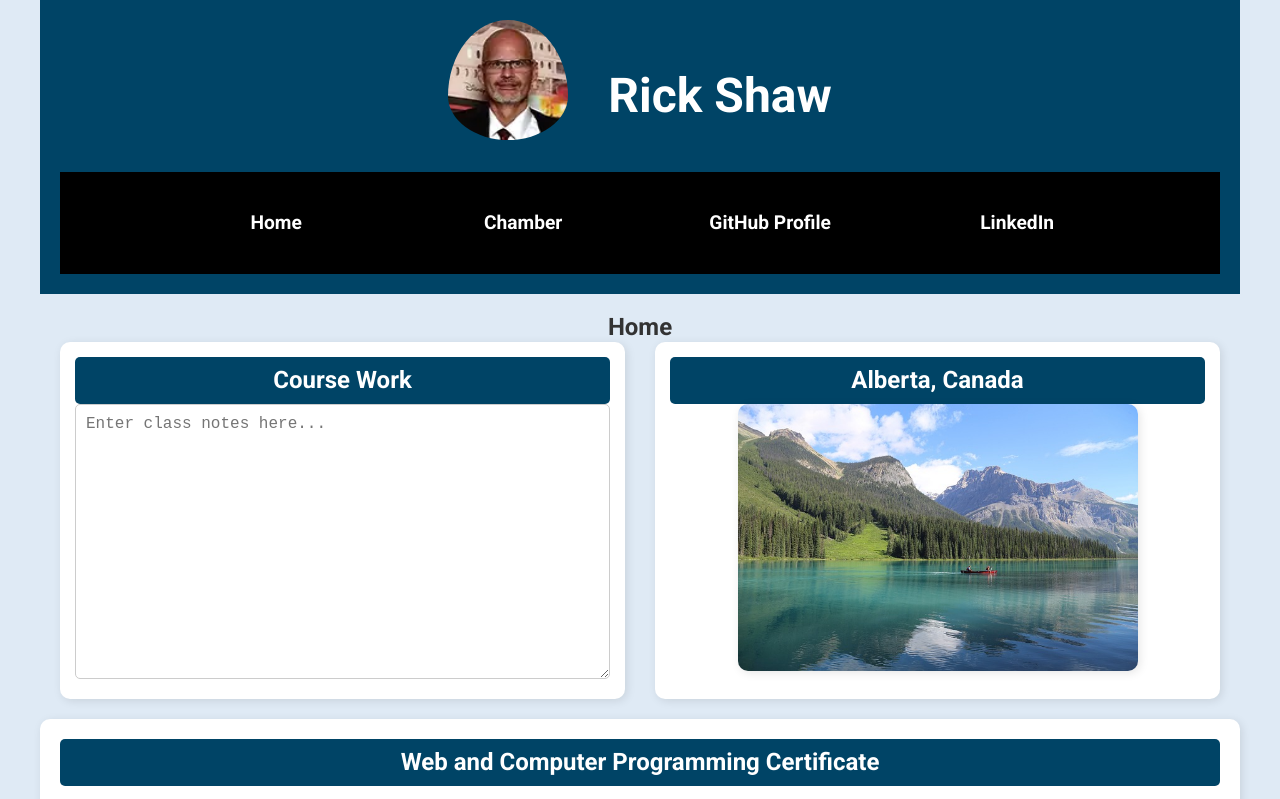
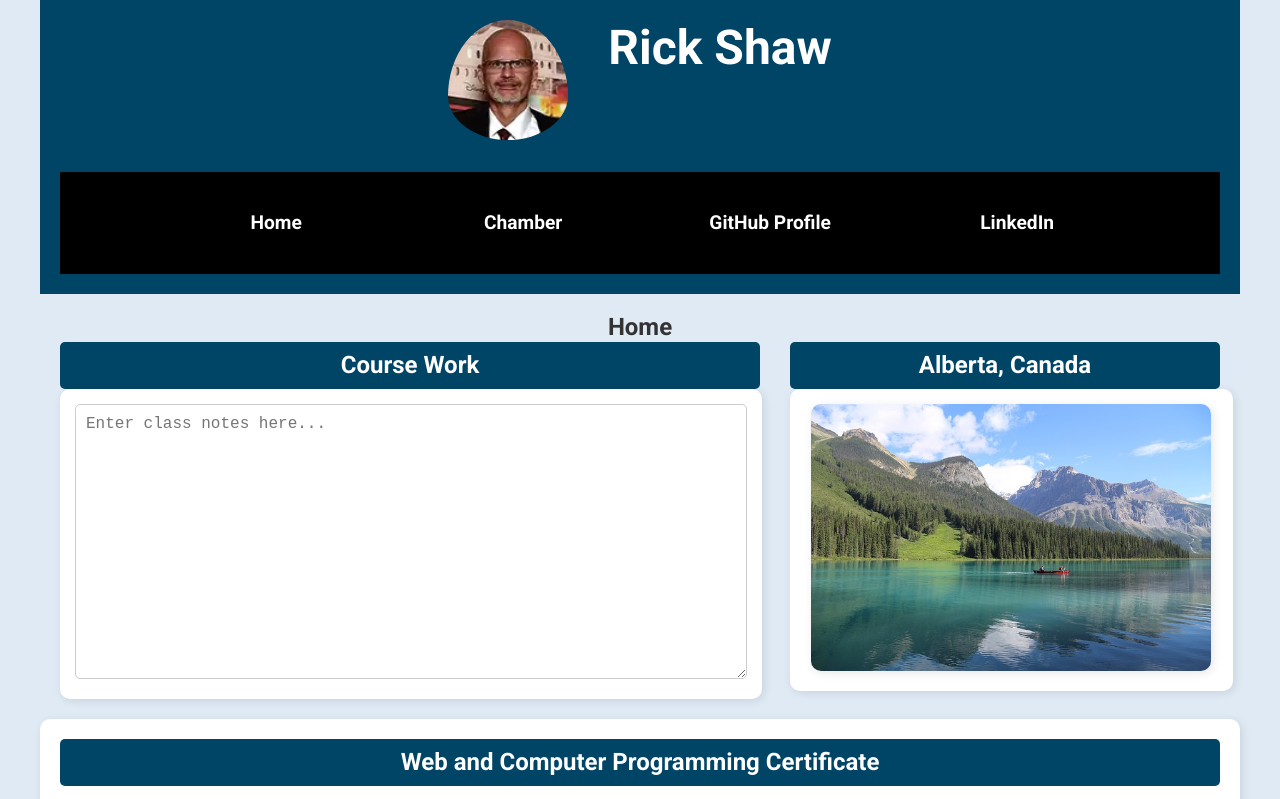
Before and after one commit to rickshaw68/wdd231, a plain HTML site: page index.html in a window 1280 px wide. Shown: the top 799 px of the page. Drawn offline with Linux system fonts and the light colour scheme.

Commit message:
corrections made

```diff
--- a/index.html
+++ b/index.html
@@ -5,9 +5,13 @@
     <meta charset="UTF-8">
     <meta name="viewport" content="width=device-width, initial-scale=1.0">
     <title>WDD 131 Course Home Page | Rick Shaw</title>
+    <meta name="description" content="WDD 231 - Web Frontend Development - Rick Shaw | Class Page">
+    <meta name="author" content="Rick Shaw">
     <link rel="stylesheet" href="styles/normalize.css">
     <link rel="stylesheet" href="styles/small.css">
     <link rel="stylesheet" href="styles/larger.css">
+    <link rel="preconnect" href="https://fonts.googleapis.com">
+    <link rel="preconnect" href="https://fonts.gstatic.com" crossorigin>
     <link href="https://fonts.googleapis.com/css2?family=Roboto:wght@400;700&display=swap" rel="stylesheet">
     <script src="scripts/navigation.js" defer></script>
     <script src="scripts/date.js" defer></script>
@@ -31,23 +35,31 @@
         </nav>
     </header>
 
-
     <main>
+        <!-- Home Section (Wraps Course Work and Image together to keep side-by-side layout) -->
         <section id="home-section">
             <h1>Home</h1>
 
             <div class="home-content">
-                <div class="box course-work">
+                <!-- Course Work Section -->
+                <section id="course-work-section">
                     <h2>Course Work</h2>
+                    <div class="box">
                         <textarea id="course-text" placeholder="Enter class notes here..."></textarea>
                     </div>
+                </section>
 
+                <!-- Image Section -->
+                <section id="image-section">
+                    <h2>Alberta, Canada</h2>
                     <div class="box image-container">
-                    <h2>Alberta, Canada</h2>
                         <img src="images/alberta.jpg" alt="Mountain Lake in Alberta">
                     </div>
+                </section>
             </div>
         </section>
+
+        <!-- Certificate Section -->
         <section id="certificate-section">
             <h2>Web and Computer Programming Certificate</h2>
 
@@ -56,7 +68,6 @@
                 <button class="filter-btn" data-filter="CSE">CSE</button>
                 <button class="filter-btn" data-filter="WDD">WDD</button>
             </div>
-
 
             <div id="courses">
                 <div class="course-item" data-category="CSE">CSE 110</div>
@@ -67,6 +78,8 @@
                 <div class="course-item" data-category="WDD">WDD 231</div>
             </div>
         </section>
+    </main>
+
 
     <footer>
         <p>&copy; <span id="current-year"></span> Rick Shaw 🌍 Calgary, Alberta, Canada</p>
--- a/styles/larger.css
+++ b/styles/larger.css
@@ -11,10 +11,12 @@
 
     .header-content {
         display: flex;
-        align-items: center;
+        align-items: flex-start;
         justify-content: center;
+        max-width: 90%;
         gap: 30px;
     }
+
 
     .profile-pic {
         width: 120px;
@@ -107,11 +109,15 @@
         flex-direction: row;
         justify-content: space-between;
         gap: 30px;
+        align-items: flex-start;
     }
 
     .box {
         flex: 1;
         text-align: center;
+        width: 96%;
+        border-radius: 10px;
+        box-shadow: 2px 2px 10px rgba(0, 0, 0, 0.1);
     }
 
     .image-container img {
@@ -125,6 +131,14 @@
         gap: 20px;
         padding-top: 1rem;
 
+    }
+
+    #course-work-section {
+        flex: 2;
+    }
+
+    #course-work-section {
+        flex: 2;
     }
 
     #courses {
```
Also changed, not shown: styles/small.css (line endings or trailing spaces). Lines whose indentation alone changed are shown as unchanged.
